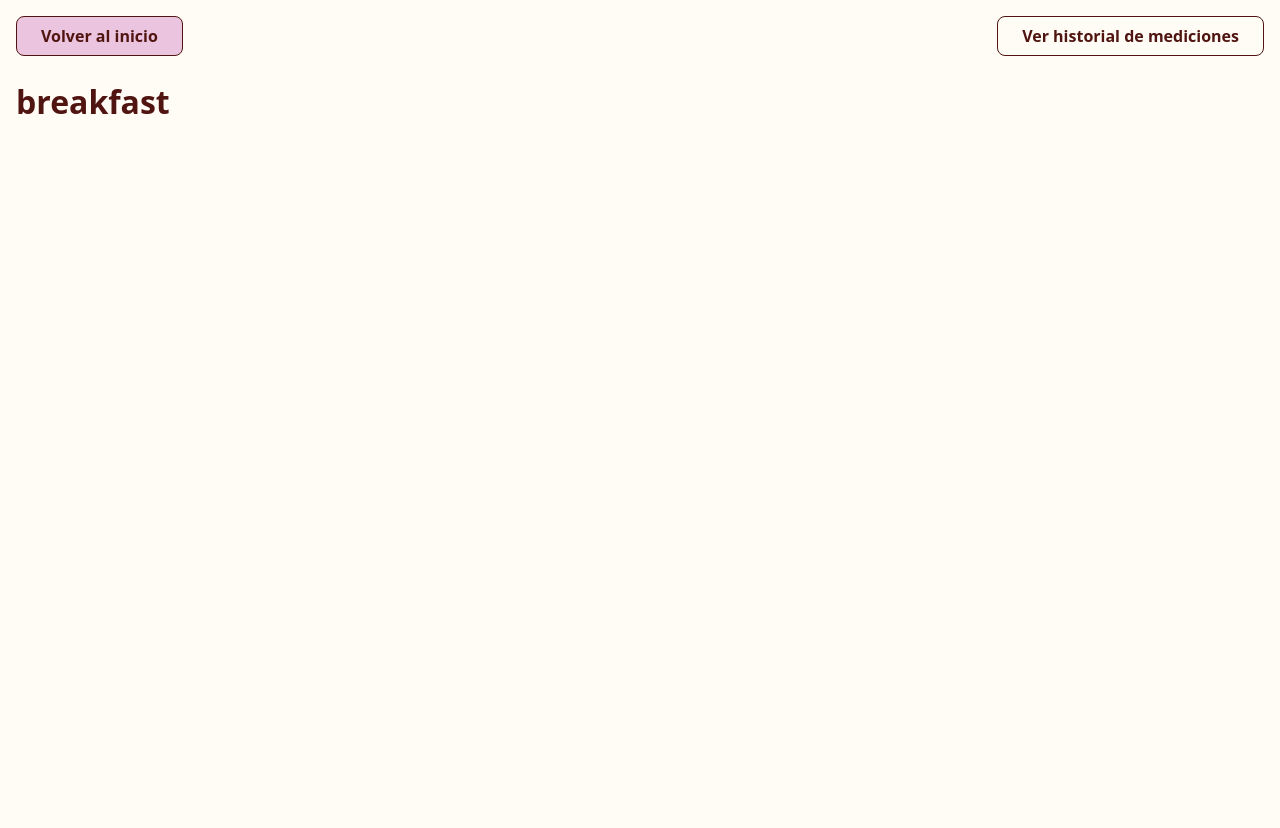
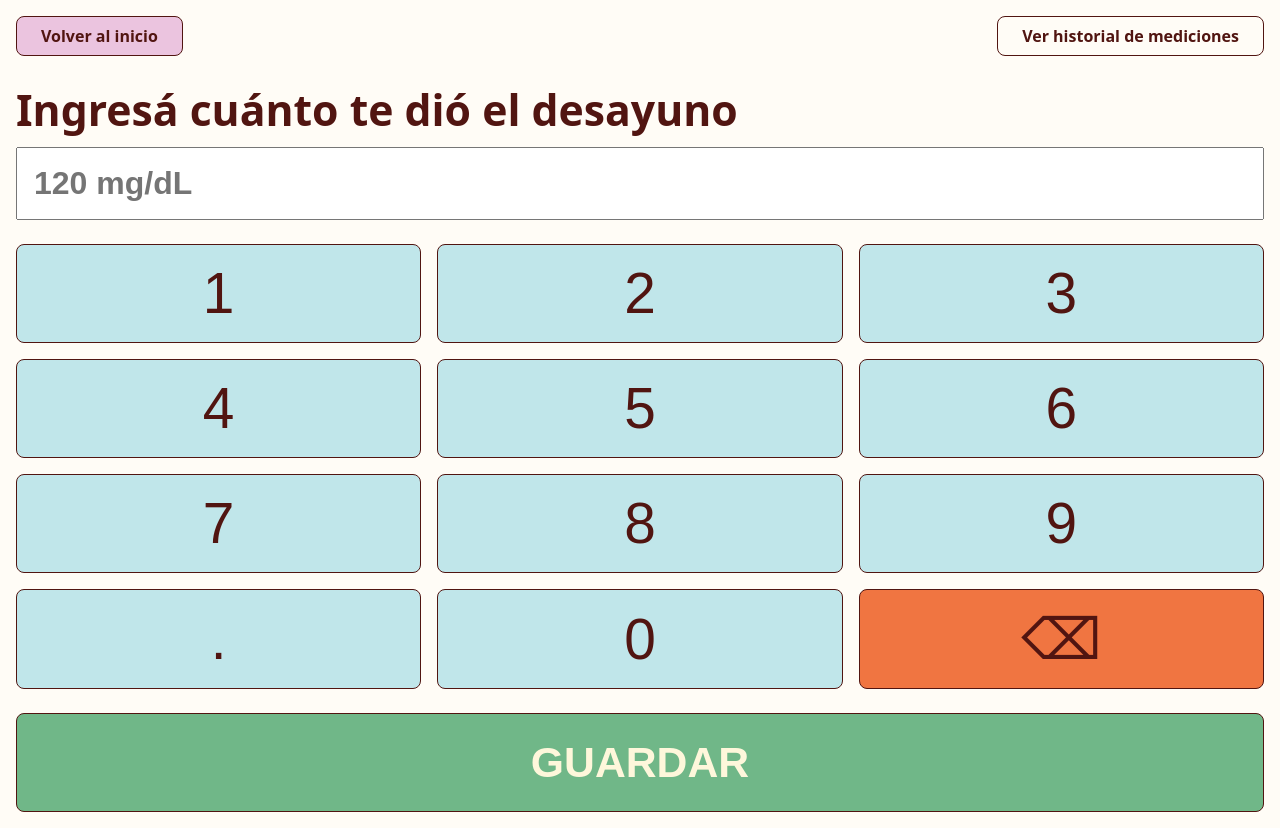
Before and after one commit to leandromuzzupappa/glucose-control, a Next.js app: page /new/breakfast in a window 1280 px wide. Before the commit the page ends 800 px from the top, so only its background shows below. Built offline with nearby package versions, Linux system fonts and the light colour scheme.

Commit message:
feat: create meal tracker to view

```diff
--- a/src/app/globals.css
+++ b/src/app/globals.css
@@ -26,6 +26,8 @@
   --clr-beige: #fef7db;
   --clr-teal: #1f3d3e;
   --clr-light-blue: #c0e6ea;
+  --clr-blue: #3aa2c3;
+  --clr-green: #70b788;
 }
 
 * {
--- a/src/app/new/[moment]/page.tsx
+++ b/src/app/new/[moment]/page.tsx
@@ -1,4 +1,5 @@
 import { Header } from "@/components/Header";
+import { MealTracker } from "@/components/MealTracker";
 
 type MomentPageProps = {
   params: Promise<{
@@ -13,7 +14,7 @@ export const MomentPage = async ({ params }: MomentPageProps) => {
     <>
       <Header />
       <main>
-        <h1>{moment}</h1>
+        <MealTracker moment={moment} />
       </main>
     </>
   );
--- /dev/null
+++ b/src/components/MealTracker/MealTracker.hooks.ts
@@ -0,0 +1,12 @@
+import { useState } from "react";
+import { UseMealTrackerReturnType } from "./MealTracker.types";
+
+export const useMealTracker = (): UseMealTrackerReturnType => {
+  const [glucoseLevel, setGlucoseLevel] = useState("");
+
+  const onGlucoseLevelChange = (value: string) => {
+    setGlucoseLevel(value);
+  };
+
+  return { glucoseLevel, onGlucoseLevelChange };
+};
--- /dev/null
+++ b/src/components/MealTracker/MealTracker.module.css
@@ -0,0 +1,37 @@
+.mealTracker {
+  position: relative;
+}
+
+.title {
+  font-size: var(--fs-xl);
+  margin-block-end: var(--spacing-2);
+  text-wrap: pretty;
+
+  span {
+    text-transform: lowercase;
+  }
+}
+
+.input {
+  inline-size: 100%;
+  font-size: var(--fs-lg);
+  font-weight: 700;
+  margin-block-end: var(--spacing-4);
+  padding: var(--spacing-3);
+}
+
+.numpad {
+  margin-block-end: var(--spacing-4);
+}
+
+.submit {
+  background: var(--clr-green);
+  border: 1px solid var(--foreground);
+  border-radius: var(--border-radius-sm);
+  color: var(--clr-beige);
+  font-size: var(--fs-xl);
+  font-weight: 700;
+  inline-size: 100%;
+  padding-block: var(--spacing-4);
+  text-transform: uppercase;
+}
--- /dev/null
+++ b/src/components/MealTracker/MealTracker.tsx
@@ -0,0 +1,34 @@
+"use client";
+
+import styles from "./MealTracker.module.css";
+import classNames from "classnames";
+import { ReactElement } from "react";
+import { MealTrackerProps } from "./MealTracker.types";
+import { useMealTracker } from "./MealTracker.hooks";
+import { DayMomentSpanishEnum } from "@/types/glucoseTypes";
+import { Numpad } from "../Numpad";
+
+export const MealTracker = ({
+  moment,
+  className,
+}: MealTrackerProps): ReactElement => {
+  const { glucoseLevel, onGlucoseLevelChange } = useMealTracker();
+
+  return (
+    <div className={classNames(styles.mealTracker, className)}>
+      <h1 className={styles.title}>
+        Ingresá cuánto te dió {moment === "dinner" ? "la " : "el "}
+        <span>{DayMomentSpanishEnum[moment]}</span>
+      </h1>
+      <input
+        className={styles.input}
+        value={glucoseLevel}
+        type="text"
+        placeholder="120 mg/dL"
+        readOnly
+      />
+      <Numpad className={styles.numpad} onValueChange={onGlucoseLevelChange} />
+      <button className={styles.submit}>Guardar</button>
+    </div>
+  );
+};
--- /dev/null
+++ b/src/components/MealTracker/index.ts
@@ -0,0 +1 @@
+export * from "./MealTracker";
```
Also changed, not shown: src/components/MealTracker/MealTracker.types.ts (added, +11 -0 lines), src/components/MealTracker/MealTracker.utils.ts (added).
